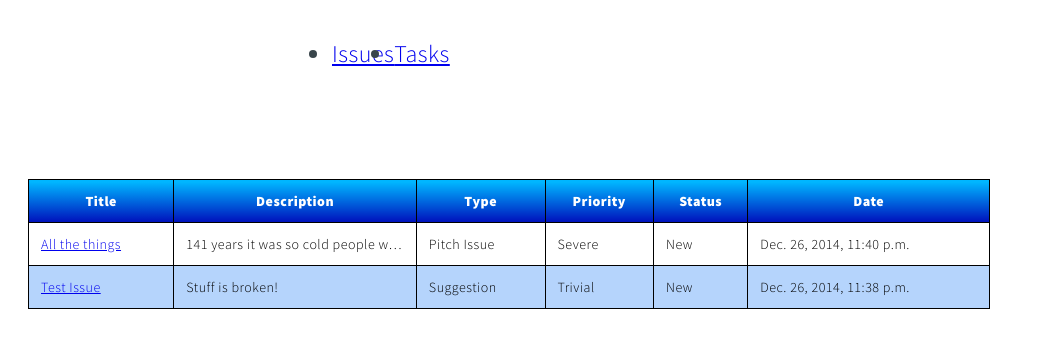
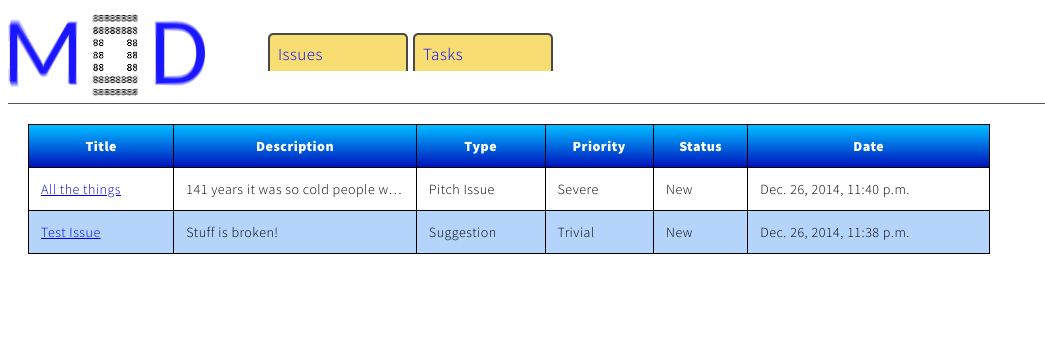
Before and after one commit to k3an3/miniature-octo-dangerzone, a Django app: page /issues/ in a window 1280 px wide. Shown: the top 348 px of the page, without its empty margins (0-1045 px from the left). Run offline with Django 3.2, Linux system fonts and the light colour scheme; data comes from the database, SQL or seed files in the repository.

Commit message:
Plenty of changes

```diff
--- a/issues/models.py
+++ b/issues/models.py
@@ -25,45 +25,47 @@ STATUS_CHOICES = (
 class Song(models.Model):
     def __str__(self):
         return self.song_title
-    song_title = models.CharField(max_length=50, default='')
-    song_notes = models.CharField(max_length=200, default='None')
+    title = models.CharField(max_length=50, default='')
+    notes = models.CharField(max_length=200, default='None')
 
 class Issue(models.Model):
     def __str__(self):
-        return self.issue_title
+        return self.title
     def is_new(self):
-        return self.issue_status == 'New'
+        return self.status == 'New'
     is_new.boolean = True
-    issue_title = models.CharField(max_length=50)
-    issue_description = models.CharField(max_length=1000)
-    issue_date = models.DateTimeField('date')
-    issue_type = models.CharField(max_length=100, choices=TYPE_CHOICES, default='Suggestion')
-    issue_severity = models.CharField(max_length = 100, choices=SEVERITY_CHOICES, default='Trivial')
-    issue_status = models.CharField(max_length = 50, choices=STATUS_CHOICES, default='New')
-    issue_votes = models.IntegerField(default=0)
+    title = models.CharField(max_length=50)
+    description = models.CharField(max_length=1000)
+    date = models.DateTimeField('date')
+    typeof = models.CharField(max_length=100, choices=TYPE_CHOICES, default='Suggestion')
+    severity = models.CharField(max_length = 100, choices=SEVERITY_CHOICES, default='Trivial')
+    status = models.CharField(max_length = 50, choices=STATUS_CHOICES, default='New')
+    votes = models.IntegerField(default=0)
     song = models.ForeignKey(Song)
 
 class Task(models.Model):
     def __str__(self):
-        return self.task_title;
+        return self.title;
     def is_new(self):
-        return self.task_date >= timezone.now() - datetime.timedelta(days=3)
-    task_title = models.CharField(max_length=50)
-    task_description = models.CharField(max_length=1000)
-    task_date = models.DateTimeField('date')
-    task_type = models.CharField(max_length=50, choices=TYPE_CHOICES, default='Misc')
-    task_votes = models.IntegerField(default=0)
+        return self.date >= timezone.now() - datetime.timedelta(days=3)
+    title = models.CharField(max_length=50)
+    description = models.CharField(max_length=1000)
+    date = models.DateTimeField('date')
+    typeof = models.CharField(max_length=50, choices=TYPE_CHOICES, default='Misc')
+    status = models.CharField(max_length = 50, choices=STATUS_CHOICES, default='Pro')
+    votes = models.IntegerField(default=0)
+    priority = models.CharField(max_length = 100, choices=SEVERITY_CHOICES, default='Trivial')
 
 class IssueComment(models.Model):
     def __str__(self):
-        return comment_text
+        return self.text
     issue = models.ForeignKey(Issue)
-    comment_text = models.CharField(max_length=1000)
+    text = models.CharField(max_length=1000)
     votes = models.IntegerField(default=0)
 
 class TaskComment(models.Model):
     def __str__(self):
-        return comment_text
-    issue = models.ForeignKey(Task)
-    comment_text = models.CharField(max_length=1000)
+        return self.text
+    task = models.ForeignKey(Task)
+    text = models.CharField(max_length=1000)
     votes = models.IntegerField(default=0)
--- a/issues/static/issues/style.css
+++ b/issues/static/issues/style.css
@@ -91,32 +91,40 @@ body,input,textarea,select {
 }
 .top {
     float: right;
-    height: 100px;
-#    margin: 0px;
-#   padding: 0px;
-   list-style-type: none;
+   	width:960px;
+	  padding:0px 20px 0px 20px;
 }
-.top {
-#	float:left;
-	width:960px;
-	padding:0px 20px 0px 20px;
-	height:151px;
-# border-bottom:1px solid #555555;
+
+.top a {
+  text-decoration: none;
+}
+
+.top a:link {
+    color: #0000FF;
+}
+
+.top a:visited {
+    color: #0000FF;
 }
 
 .top li {
     float: left;
-    height: 100px;
+    width: 125px;
     margin-top: 1px;
-    background:0;
+    text-align: left;
+    font-size: 17px;
+    background:url('images/tab.png');
+    background-repeat: no-repeat;
+    list-style-type: none;
+    padding: 0px 10px;
 }
 
 .top li:hover {
     float: left;
-    height: 100px;
     margin-top: 1px;
-    background: 100;
-    background-repeat: repeat-x;
+    background-repeat: no-repeat;
+    list-style-type: none;
+    padding: 0px 10px;
 }
 
 .top li.active {
@@ -127,13 +135,13 @@ body,input,textarea,select {
     background-repeat: repeat-x;
 }
 
-.header {
+#header {
     float:left;
-    width:1000px;
-    height:183px;
+  #  width:1000px;
+ #   height:183px;
     border-bottom:1px solid #555555;
 }
 
-.header img {
+#header img {
     float:left;
 }
--- a/issues/templates/issues/index.html
+++ b/issues/templates/issues/index.html
@@ -2,10 +2,11 @@
 <link rel="stylesheet" type="text/css" href="{% static 'issues/style.css' %}"/>
 <body>
 <header id='header'>
+    <img src="{% static 'issues/images/mod.png' %}"/>
     <div class='top'>
         <ul>
-            <li><a href="{% url 'issues:index' %}">Issues</a></li>
-            <li><a href="{% url 'issues:task_index' %}">Tasks</a></li>
+            <a href="{% url 'issues:index' %}"><li>Issues</li></a>
+            <a href="{% url 'issues:task_index' %}"><li>Tasks</li></a>
         </ul>
     </div>
 </header>
--- a/issues/views.py
+++ b/issues/views.py
@@ -10,14 +10,14 @@ class IndexView(generic.ListView):
     context_object_name = 'issue_recent_list'
 
     def get_queryset(self):
-        return Issue.objects.order_by('-issue_date')[:25]
+        return Issue.objects.order_by('-date')[:25]
 
 class TaskIndexView(generic.ListView):
     template_name = 'issues/index.html'
     context_object_name = 'task_recent_list'
 
     def get_queryset(self):
-        return Task.objects.order_by('-task_date')[:25]
+        return Task.objects.order_by('-date')[:25]
 
 class DetailView(generic.DetailView):
     model = Issue
```
Also changed, not shown: other parts of issues/templates/issues/index.html (+12 -12 lines), issues/admin.py (+8 -5 lines), db.sqlite3, issues/migrations/0003_auto_20141227_1238.py (added), issues/migrations/0004_auto_20141227_1242.py (added), issues/migrations/0005_auto_20141227_1243.py (added), issues/migrations/0006_task_priority.py (added), issues/migrations/0007_task_status.py (added), issues/static/issues/images/mod.png (added), issues/static/issues/images/tab.png (added).
